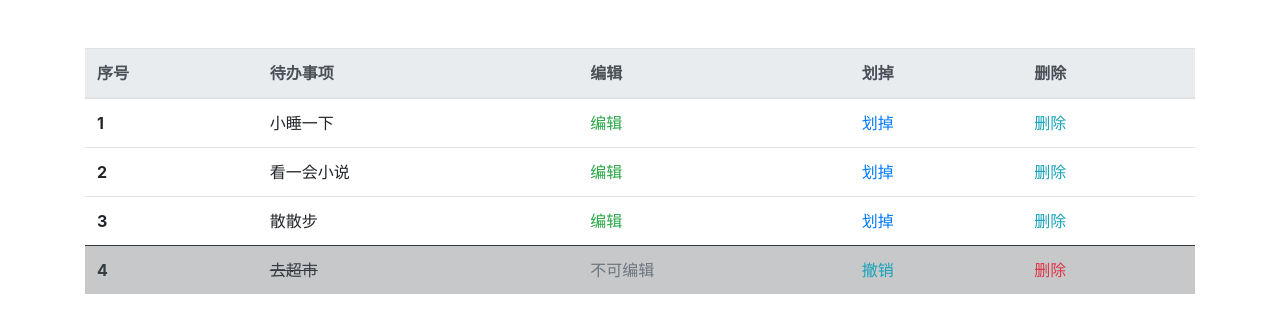
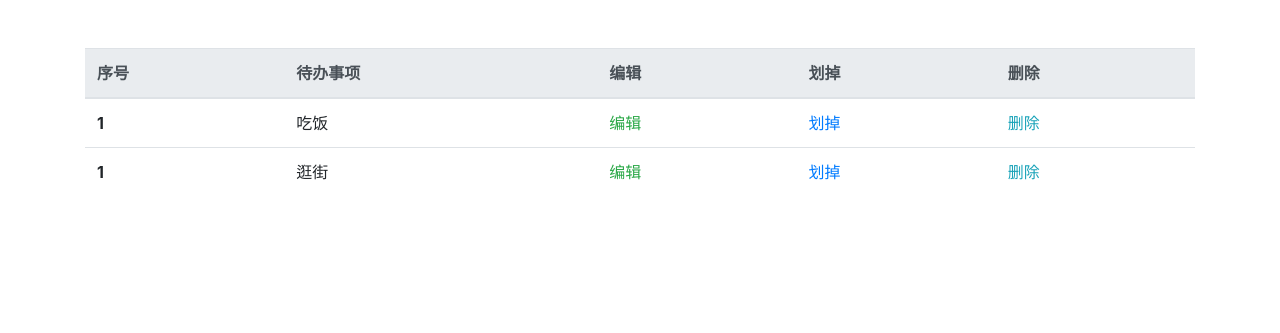
Before and after one commit to wanZzz6/todo, a Django app: page /todo/home/ in a window 1280 px wide. Shown: the part 54-387 px from the top of the page. Run offline with Django 3.2, Linux system fonts and the light colour scheme; some libraries are stand-ins or nearby versions.

Commit message:
添加待办事项

```diff
--- a/todolist/templates/todolist/base.html
+++ b/todolist/templates/todolist/base.html
@@ -10,6 +10,9 @@
         {% block 标题 %}
             未命名
         {% endblock %}
+    {% block unknown %}
+
+    {% endblock %}
     </title>
 
     <!-- Bootstrap core CSS -->
@@ -50,8 +53,9 @@
             <a class="nav-link" href="{% url 'todolist:关于' %}">关于本站</a>
           </li>
         </ul>
-        <form class="form-inline mt-2 mt-md-0 col-7 justify-content-end">
-          <input class="form-control mr-sm-2" type="text" placeholder="待办事项" aria-label="Search">
+        <form class="form-inline mt-2 mt-md-0 col-7 justify-content-end" action="" method="post">
+            {% csrf_token %}
+          <input name="待办事项" class="form-control mr-sm-2" type="text" placeholder="待办事项" aria-label="Search">
           <button class="btn btn-outline-success my-2 my-sm-0" type="submit">添加</button>
         </form>
       </div>
--- a/todolist/templates/todolist/home.html
+++ b/todolist/templates/todolist/home.html
@@ -21,34 +21,40 @@
             </tr>
           </thead>
           <tbody class="no-underline">
+          {% for things in 清单 %}
+
             <tr>
               <th scope="row">1</th>
-              <td>小睡一下</td>
+              <td>{{ things.待办事项 }}</td>
               <td><a class="text-success" href="{% url 'todolist:编辑' %}">编辑</a></td>
               <td><a href="#">划掉</a></td>
               <td><a class="text-info" href="#">删除</a></td>
             </tr>
+          {% endfor %}
+
+
+
             <tr>
-              <th scope="row">2</th>
-              <td>看一会小说</td>
-              <td><a class="text-success" href="#">编辑</a></td>
-              <td><a href="#">划掉</a></td>
-              <td><a class="text-info" href="#">删除</a></td>
-            </tr>
-            <tr>
-              <th scope="row">3</th>
-              <td>散散步</td>
-              <td><a class="text-success" href="#">编辑</a></td>
-              <td><a href="#">划掉</a></td>
-              <td><a class="text-info" href="#">删除</a></td>
-            </tr>
-            <tr class="table-dark">
-              <th class="text-dark" scope="row">4</th>
-              <td class="text-dark" id="line-through">去超市</td>
-              <td class="text-secondary">不可编辑</td>
-              <td><a class="text-info" href="#">撤销</a></td>
-              <td><a class="text-danger" href="#">删除</a></td>
-            </tr>
+{#              <th scope="row">2</th>#}
+{#              <td>看一会小说</td>#}
+{#              <td><a class="text-success" href="#">编辑</a></td>#}
+{#              <td><a href="#">划掉</a></td>#}
+{#              <td><a class="text-info" href="#">删除</a></td>#}
+{#            </tr>#}
+{#            <tr>#}
+{#              <th scope="row">3</th>#}
+{#              <td>散散步</td>#}
+{#              <td><a class="text-success" href="#">编辑</a></td>#}
+{#              <td><a href="#">划掉</a></td>#}
+{#              <td><a class="text-info" href="#">删除</a></td>#}
+{#            </tr>#}
+{#            <tr class="table-dark">#}
+{#              <th class="text-dark" scope="row">4</th>#}
+{#              <td class="text-dark" id="line-through">去超市</td>#}
+{#              <td class="text-secondary">不可编辑</td>#}
+{#              <td><a class="text-info" href="#">撤销</a></td>#}
+{#              <td><a class="text-danger" href="#">删除</a></td>#}
+{#            </tr>#}
           </tbody>
         </table>
       </div>
--- a/todolist/views.py
+++ b/todolist/views.py
@@ -1,10 +1,26 @@
 from django.shortcuts import render
 
 # Create your views here.
-
+lst = [
+    {'待办事项': '吃饭', '已完成': False},
+    {'待办事项': '逛街', '已完成': False},
+]
 
 def home(request):
-    return render(request, 'todolist/home.html')
+    global lst
+
+    print(request.method)
+    if request.method == "POST":
+        content = request.POST.get('待办事项')
+        print(content)
+        if content.strip() == '':
+            return render(request, 'todolist/home.html', {'清单': lst})
+        else:
+            lst.append({'待办事项': content , '已完成': False})
+            return render(request, 'todolist/home.html', {'清单': lst})
+    else:
+        return render(request, 'todolist/home.html', {'清单': lst})
+
 
 
 def edit(request):
```
